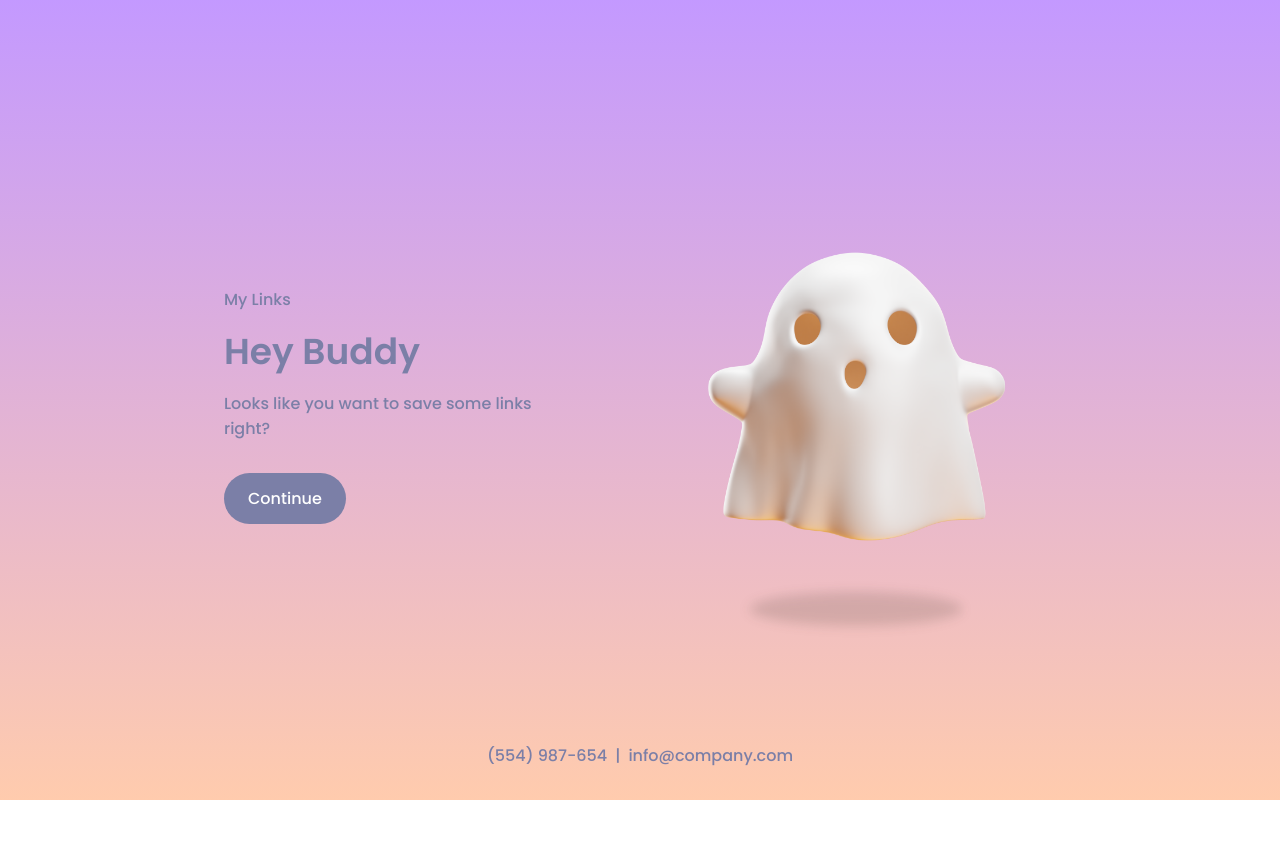
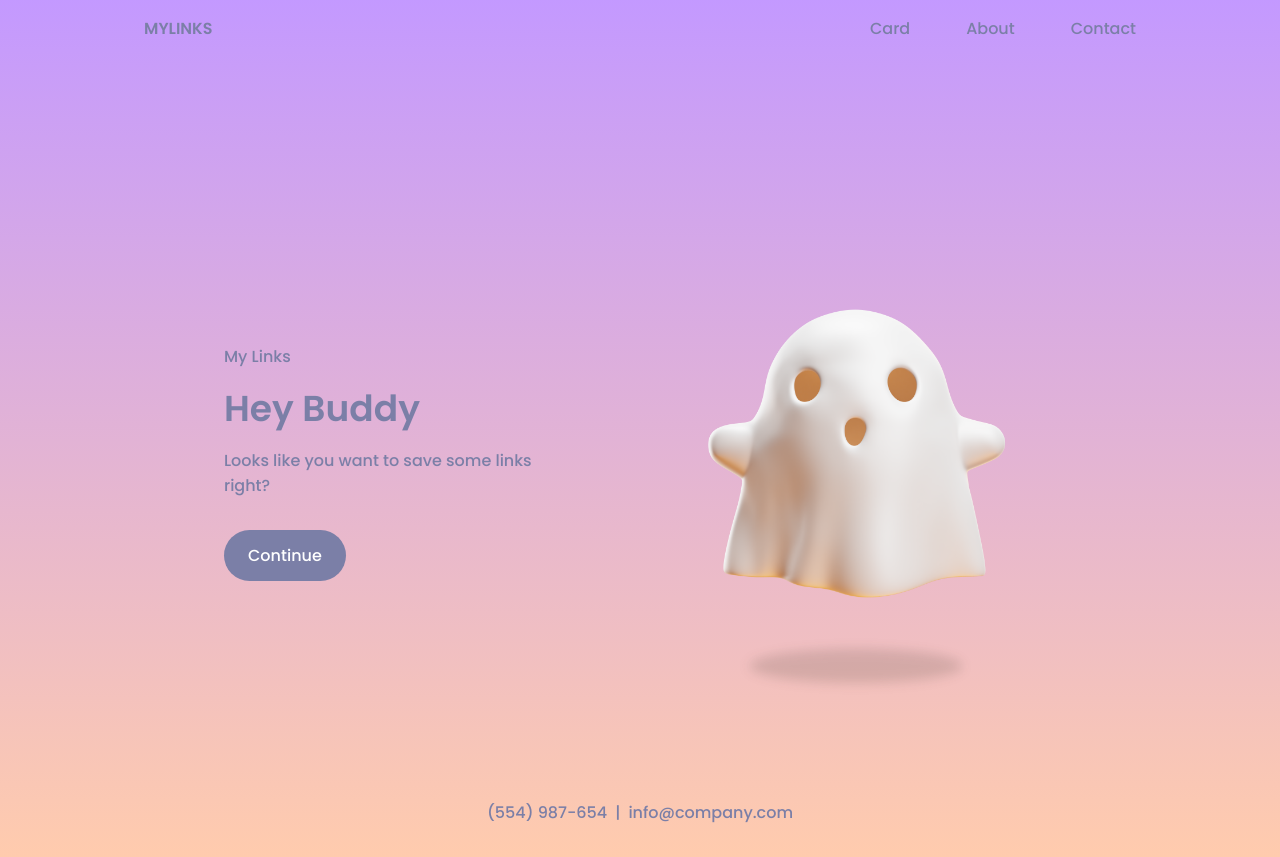
Before and after one commit to snorrien/my-links, a React (Create React App) app: page / in a window 1280 px wide. Before the commit the page ends 800 px from the top, so only its background shows below. Built offline with nearby package versions, Linux system fonts and the light colour scheme.

Commit message:
feat: add menu for small and large device

```diff
--- a/package.json
+++ b/package.json
@@ -3,6 +3,7 @@
   "version": "0.1.0",
   "private": true,
   "dependencies": {
+    "@reduxjs/toolkit": "^1.9.5",
     "@splinetool/runtime": "^0.9.374",
     "@testing-library/jest-dom": "^5.16.5",
     "@testing-library/react": "^13.4.0",
@@ -13,6 +14,7 @@
     "@types/react-dom": "^18.2.6",
     "react": "^18.2.0",
     "react-dom": "^18.2.0",
+    "react-router-dom": "^6.14.0",
     "react-scripts": "5.0.1",
     "typescript": "^4.9.5",
     "web-vitals": "^2.1.4"
--- a/public/index.html
+++ b/public/index.html
@@ -3,41 +3,15 @@
   <head>
     <meta charset="utf-8" />
     <link rel="icon" href="%PUBLIC_URL%/favicon.ico" />
+    <link href="https://cdn.jsdelivr.net/npm/remixicon@3.2.0/fonts/remixicon.css" rel="stylesheet">
     <meta name="viewport" content="width=device-width, initial-scale=1" />
-    <meta name="theme-color" content="#000000" />
-    <meta
-      name="description"
-      content="Web site created using create-react-app"
-    />
+
     <link rel="apple-touch-icon" href="%PUBLIC_URL%/logo192.png" />
-    <!--
-      manifest.json provides metadata used when your web app is installed on a
-      user's mobile device or desktop. See https://developers.google.com/web/fundamentals/web-app-manifest/
-    -->
     <link rel="manifest" href="%PUBLIC_URL%/manifest.json" />
-    <!--
-      Notice the use of %PUBLIC_URL% in the tags above.
-      It will be replaced with the URL of the `public` folder during the build.
-      Only files inside the `public` folder can be referenced from the HTML.
 
-      Unlike "/favicon.ico" or "favicon.ico", "%PUBLIC_URL%/favicon.ico" will
-      work correctly both with client-side routing and a non-root public URL.
-      Learn how to configure a non-root public URL by running `npm run build`.
-    -->
-    <title>React App</title>
+    <title>My Links</title>
   </head>
   <body>
-    <noscript>You need to enable JavaScript to run this app.</noscript>
     <div id="root"></div>
-    <!--
-      This HTML file is a template.
-      If you open it directly in the browser, you will see an empty page.
-
-      You can add webfonts, meta tags, or analytics to this file.
-      The build step will place the bundled scripts into the <body> tag.
-
-      To begin the development, run `npm start` or `yarn start`.
-      To create a production bundle, use `npm run build` or `yarn build`.
-    -->
   </body>
 </html>
--- a/src/App.tsx
+++ b/src/App.tsx
@@ -1,12 +1,21 @@
 import './App.css';
+import { BrowserRouter, Routes, Route } from 'react-router-dom';
 import MainPage from './components/MainPage/MainPage';
 import Card from './components/Card/Card';
+import Navbar from './components/Navbar/Navbar';
+
 
 
 function App() {
   return (
     <div className="App">
-      <MainPage />
+       <BrowserRouter>
+        <Navbar />
+        <Routes >
+          <Route path='/' element={<MainPage />} />
+          <Route path='/card' element={<Card />} />
+        </Routes>
+      </BrowserRouter>
     </div>
   );
 }
--- a/src/components/Navbar/Navbar.css
+++ b/src/components/Navbar/Navbar.css
@@ -1,9 +1,6 @@
-
 .nav {
-
-    position: fixed;
+    padding: 1rem;
     width: 100%;
-    background-color: transparent;
     top: 0;
     left: 0;
     z-index: 100;
@@ -25,21 +22,7 @@
 .nav__toggle {
     font-size: 1.25rem;
     cursor: pointer;
-}
-
-
-@media screen and (max-width: 767px) {
-    .nav__menu {
-        position: fixed;
-        background-color: var(--first-color);
-        left: 0;
-        top: -100%;
-        width: 100%;
-        padding: 5rem 0 4rem;
-        border-radius: 0 0 1.5rem 1.5rem;
-        box-shadow: 0 2px 4px hsla(38, 4%, 15%, .15);
-        transition: .4s;
-    }
+    padding-right: 2rem;
 }
 
 .nav__list {
@@ -62,11 +45,31 @@
     cursor: pointer;
 }
 
+/* For small devices */
+@media screen and (max-width: 767px) {
+    .nav__menu {
+        position: fixed;
+        left: 0;
+        top: -100%;
+        width: 100%;
+        padding: 5rem 0 4rem;
+        border-radius: 0 0 1.5rem 1.5rem;
+        box-shadow: 0 2px 4px hsla(38, 4%, 15%, .15);
+        transition: .4s;
+    }
+
+    .nav{
+        position: fixed;
+    }
+}
+
+/* Show menu */
+.show-menu {
+    top: 0;
+  }
+
 /* For medium devices */
 @media screen and (min-width: 767px) {
-    .nav {
-        height: calc(var(--header-height) + 1.5rem);
-    }
 
     .nav__toggle,
     .nav__close {
@@ -77,4 +80,9 @@
         flex-direction: row;
         column-gap: 3.5rem;
     }
+
+    .container {
+        margin-left: auto;
+        margin-right: auto;
+    }
 }
--- a/src/components/Navbar/Navbar.tsx
+++ b/src/components/Navbar/Navbar.tsx
@@ -1,14 +1,21 @@
+import { useState } from "react";
 import "./Navbar.css";
 
-const Navbar= () =>{
+const Navbar = () => {
+
+  const [show, setShow] = useState(false);
+  const handleClose = () => setShow(false);
+  const handleShow = () => setShow(true);
+
+  return (
     <nav className="nav container">
-        <a href="#" className="nav__logo">
-            XCOMPANY
+      <a href="/" className="nav__logo">
+        MYLINKS
       </a>
       <div className="nav__menu" id="nav-menu">
         <ul className="nav__list">
           <li className="nav__item">
-                    <a href="#" className="nav__link">Home</a>
+            <a href="/card" className="nav__link">Card</a>
           </li>
           <li className="nav__item">
             <a href="#" className="nav__link">About</a>
@@ -19,13 +26,15 @@ const Navbar= () =>{
         </ul>
 
         <div className="nav__close" id="nav-close">
-                <i className='bx bx-x'></i>
+        <i className="ri-close-line"></i>
         </div>
       </div>
 
       <div className="nav__toggle" id="nav-toggle">
-            <i className='bx bx-grid-alt'></i>
+      <i className="ri-menu-line"></i>
       </div>
     </nav>
-}
+  )
+};
+
 export default Navbar;
```
Also changed, not shown: 1 other file (tests, documents, lock files or other folders). Lines whose indentation alone changed are shown as unchanged.
